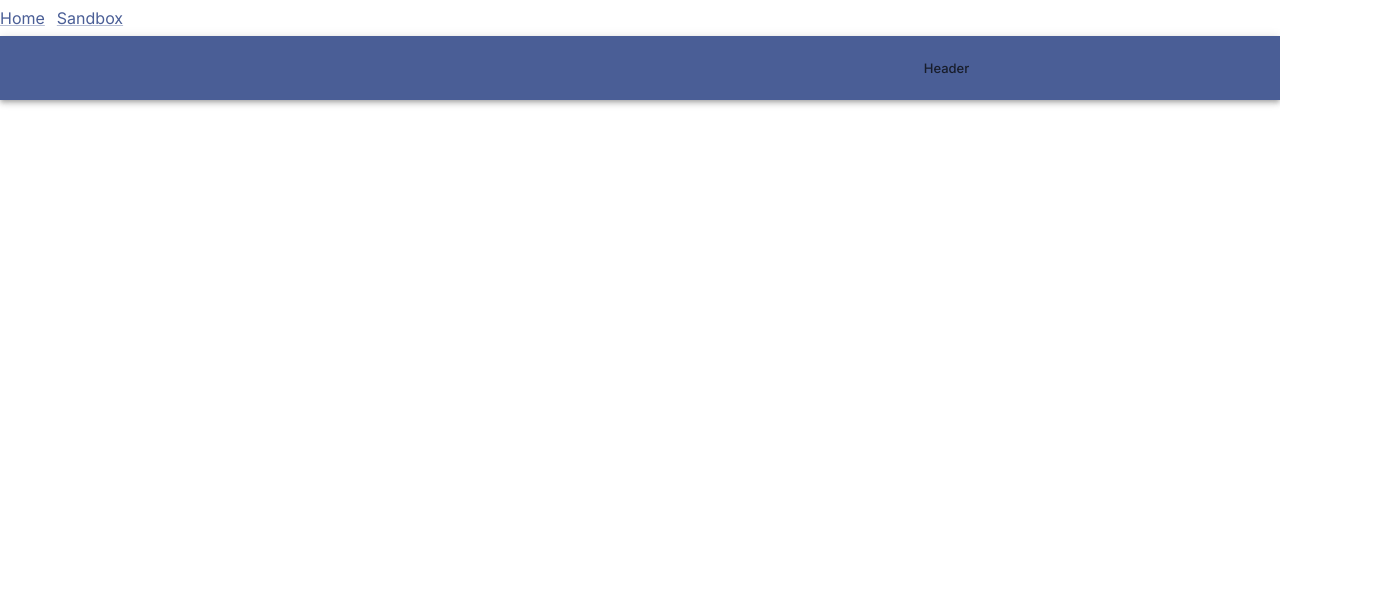
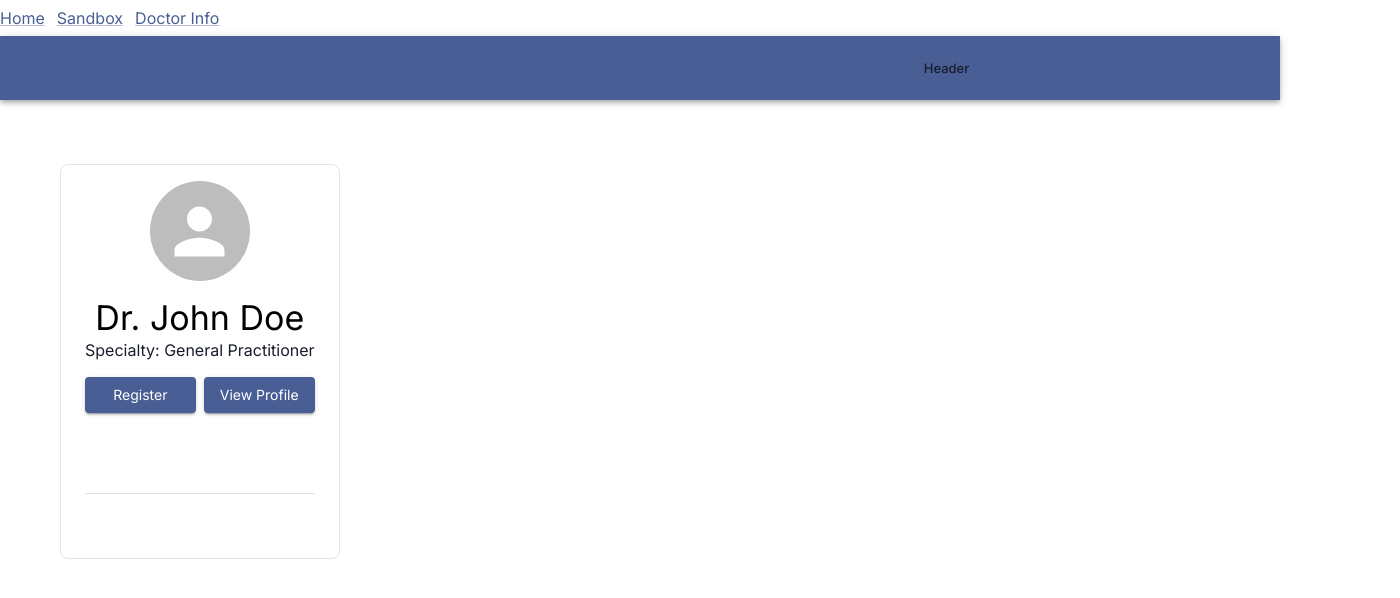
Before and after one commit to warsaw-hospital/frontend-warsaw-hospital, a React (Create React App) app: page /doctor-info in a window 1280 px wide. Before the commit this address had no page. Shown: the top 598 px of the page, 1400 px wide, since content can reach past the window. Built offline with nearby package versions, Linux system fonts and the light colour scheme.

Commit message:
WHO-4 temp commit

```diff
--- a/src/AppRouter.tsx
+++ b/src/AppRouter.tsx
@@ -21,6 +21,7 @@ const AppRouter = () => {
 				style={{
 					width: "100%",
 					height: "100%",
+					padding: "0 60px",
 					display: "flex",
 					flexDirection: "column",
 				}}
--- /dev/null
+++ b/src/components/doctor/DoctorComponents.css
@@ -0,0 +1,36 @@
+.doctor-component-container {
+	display: flex;
+	flex-direction: column;
+	align-items: center;
+	width: fit-content;
+	margin-top: 64px;
+    box-sizing: border-box;
+    padding: 16px 24px;
+	gap: 16px;
+	border: 1px solid #e5e5e5;
+	border-radius: 8px;
+}
+
+.doctor-icon-container {
+	display: flex;
+	align-items: center;
+	justify-content: center;
+	width: 100%;
+}
+
+.doctor-name-and-specialty-container {
+	display: flex;
+	flex-direction: column;
+	align-items: center;
+	justify-content: center;
+	width: 100%;
+}
+
+.doctor-component-container .button-container {
+    display: flex;
+    align-items: center;
+    justify-content: center;
+    width: 100%;
+    gap: 8px;
+    padding-bottom: 32px;
+}
--- /dev/null
+++ b/src/components/doctor/DoctorInfoComponent.tsx
@@ -0,0 +1,65 @@
+import { Avatar, Button, Divider, Typography } from "@mui/material";
+import "./DoctorComponents.css";
+
+interface DoctorInfoComponentProps {}
+
+const DoctorInfoComponent = (props: DoctorInfoComponentProps) => {
+	let array = [1, 2, 3, 4, 5];
+	array.forEach((element) => console.log(element));
+
+	return (
+		<div className="doctor-component-container">
+			<div className="doctor-icon-container">
+				<Avatar
+					style={{
+						width: "100px",
+						height: "100px",
+					}}
+				/>
+			</div>
+			<div className="doctor-name-and-specialty-container">
+				<Typography variant="h4">Dr. John Doe</Typography>
+				<Typography variant="body">Specialty: General Practitioner</Typography>
+			</div>
+			<div className="button-container">
+				<Button
+					variant="contained"
+					color="primary"
+					style={{
+						width: "100%",
+						textTransform: "none",
+						flex: 1,
+						padding: "8px",
+					}}
+				>
+					<Typography variant="body2" color="white">
+						Register
+					</Typography>
+				</Button>
+				<Button
+					variant="contained"
+					color="primary"
+					style={{
+						width: "100%",
+						textTransform: "none",
+						flex: 1,
+						padding: "8px",
+					}}
+				>
+					<Typography variant="body2" color="white">
+						View Profile
+					</Typography>
+				</Button>
+			</div>
+			<Divider
+				style={{
+					width: "100%",
+					margin: "32px 0px",
+				}}
+			/>
+			<div className="doctor-info-container"></div>
+		</div>
+	);
+};
+
+export default DoctorInfoComponent;
--- a/src/constants/routes.tsx
+++ b/src/constants/routes.tsx
@@ -1,4 +1,5 @@
 import RouteGroup from "models/routes/RouteGroup";
+import DoctorInfoPage from "pages/doctor/DoctorInfoPage";
 import HomePage from "pages/home/HomePage";
 import Sandbox from "pages/sandbox/Sandbox";
 
@@ -18,6 +19,12 @@ const routes: RouteGroup[] = [
 				pageTitle: "Sandbox",
 				element: <Sandbox />,
 			},
+			{
+				path: "/doctor-info",
+				key: "doctor-info",
+				pageTitle: "Doctor Info",
+				element: <DoctorInfoPage />,
+			},
 		],
 	},
 	{
--- /dev/null
+++ b/src/pages/doctor/DoctorInfoPage.tsx
@@ -0,0 +1,18 @@
+import DoctorInfoComponent from "components/doctor/DoctorInfoComponent";
+import "./DoctorInfoPage.css";
+
+const DoctorInfoPage = () => {
+	return (
+		<div
+			style={{
+				display: "flex",
+				justifyContent: "flex-start",
+				width: "100%",
+			}}
+		>
+			<DoctorInfoComponent />
+		</div>
+	);
+};
+
+export default DoctorInfoPage;
--- a/src/pages/home/HomePage.tsx
+++ b/src/pages/home/HomePage.tsx
@@ -1,18 +1,17 @@
-import { Typography } from "@mui/material";
 import "./HomePage.css";
 
 const HomePage = () => {
 	return (
 		<div
 			style={{
+				display: "flex",
+				flexDirection: "column",
+				justifyContent: "center",
+				marginTop: "48px",
 				width: "100%",
 				height: "100%",
-				display: "flex",
-				flexDirection: "column",
 			}}
-		>
-			<Typography variant="h1">Home Page</Typography>
-		</div>
+		></div>
 	);
 };
 
```
Also changed, not shown: src/pages/doctor/DoctorInfoPage.css (added).
